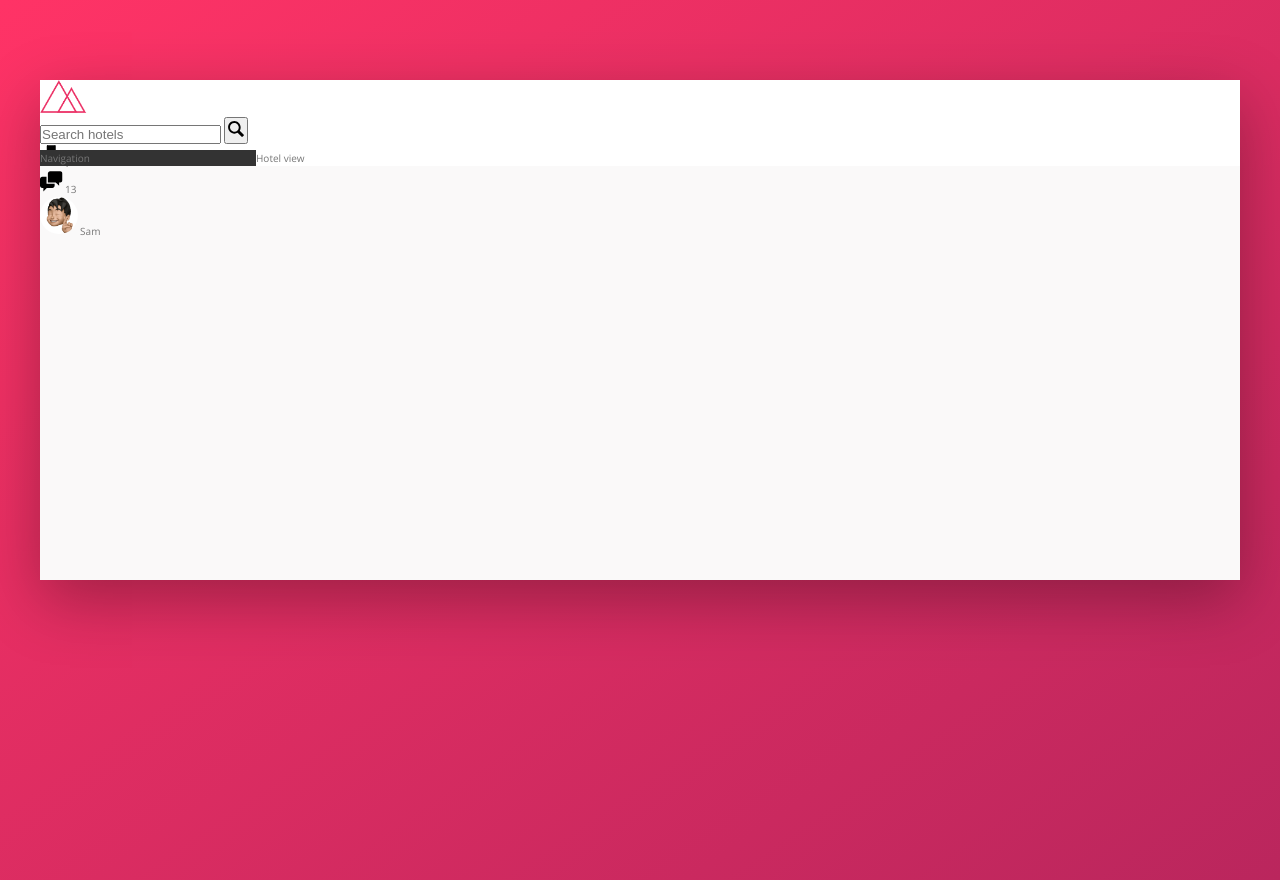
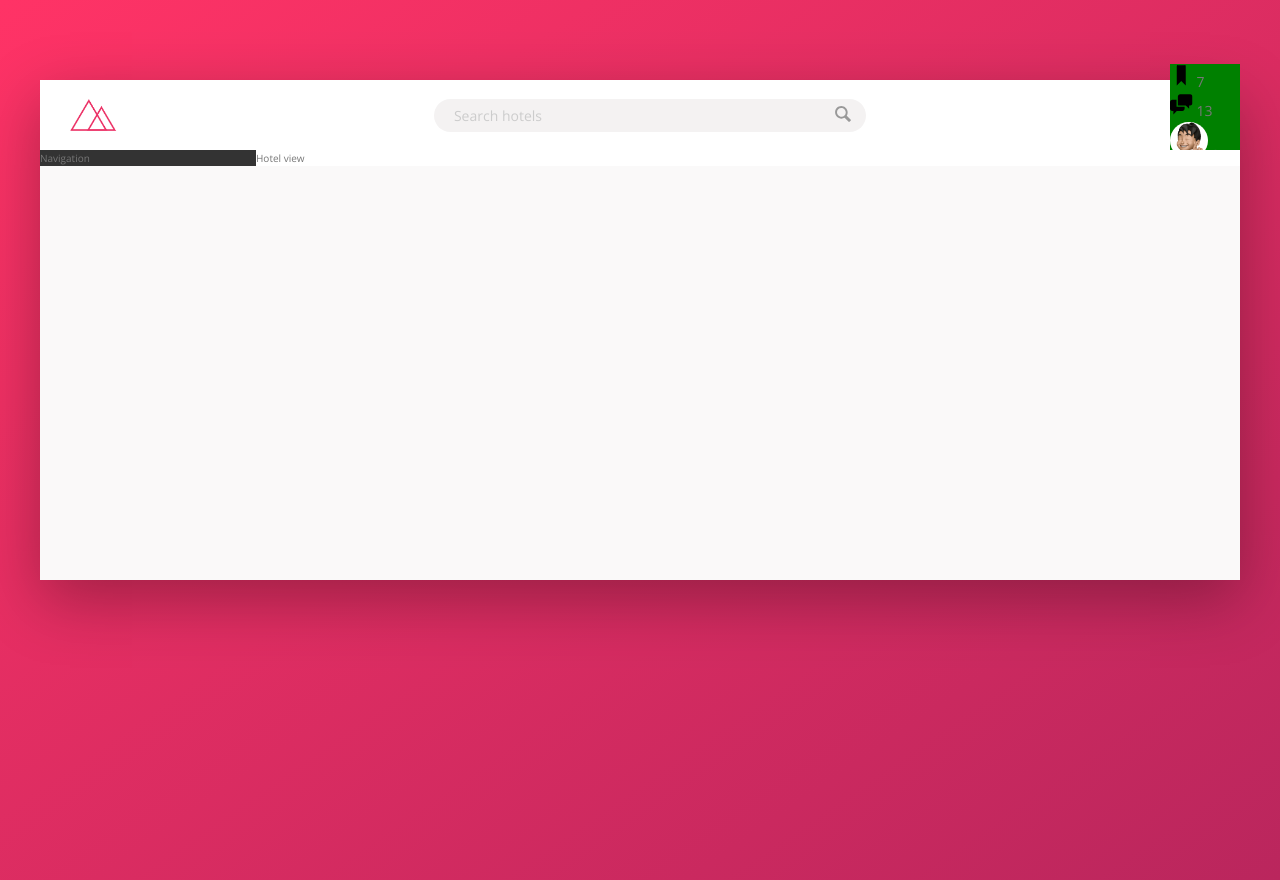
Before and after one commit to super8989/SCSS_Trillo, a website: page index.html in a window 1280 px wide. Drawn offline with nearby package versions, Linux system fonts and the light colour scheme.

Commit message:
Building the header part 2

```diff
--- a/sass/_components.scss
+++ b/sass/_components.scss
@@ -3,26 +3,71 @@
 
 .logo {
 	height: 3.25rem;
+	margin-left: 3rem;
 }
 
 ///////////////////
 // Search
 .search {
+	flex: 0 0 40%;
+
+	display: flex;
+	align-items: center;
+	justify-content: center;
+
 	&__input {
+		font-family: inherit;
+		font-size: inherit;
+		color: inherit;
+		background-color: var(--color-grey-light-2);
+		border: none;
+		padding: 0.7rem 2rem;
+		border-radius: 100px;
+		width: 90%;
+		transition: all 0.2s;
+		margin-right: -3.25rem;
+
+		&:focus {
+			outline: none;
+			width: 100%;
+			background-color: var(--color-grey-light-3);
+		}
+
+		&::placeholder {
+			font-weight: 100;
+			color: var(--color-grey-light-4);
+		}
+	}
+
+	&__input:focus + &__button {
+		background-color: var(--color-grey-light-3);
 	}
 
 	&__button {
+		border: none;
+		background-color: var(--color-grey-light-2);
+
+		&:focus {
+			outline: none;
+		}
+
+		&:active {
+			transform: translateY(2px);
+		}
 	}
 
 	&__icon {
 		height: 2rem;
 		width: 2rem;
+		fill: var(--color-grey-dark-3);
 	}
 }
 
 //////////////////
 // User Navigation
 .user-nav {
+	background-color: green;
+
 	&__icon-box {
 	}
 
--- a/sass/_layout.scss
+++ b/sass/_layout.scss
@@ -8,9 +8,14 @@
 }
 
 .header {
+	font-size: 1.4rem;
 	height: 7rem;
 	background-color: #ffffff;
 	border-bottom: var(--color-grey-light-2);
+
+	display: flex;
+	justify-content: space-between;
+	align-items: center;
 }
 
 .content {
```
Also changed, not shown: css/main.css, 1 other file.
